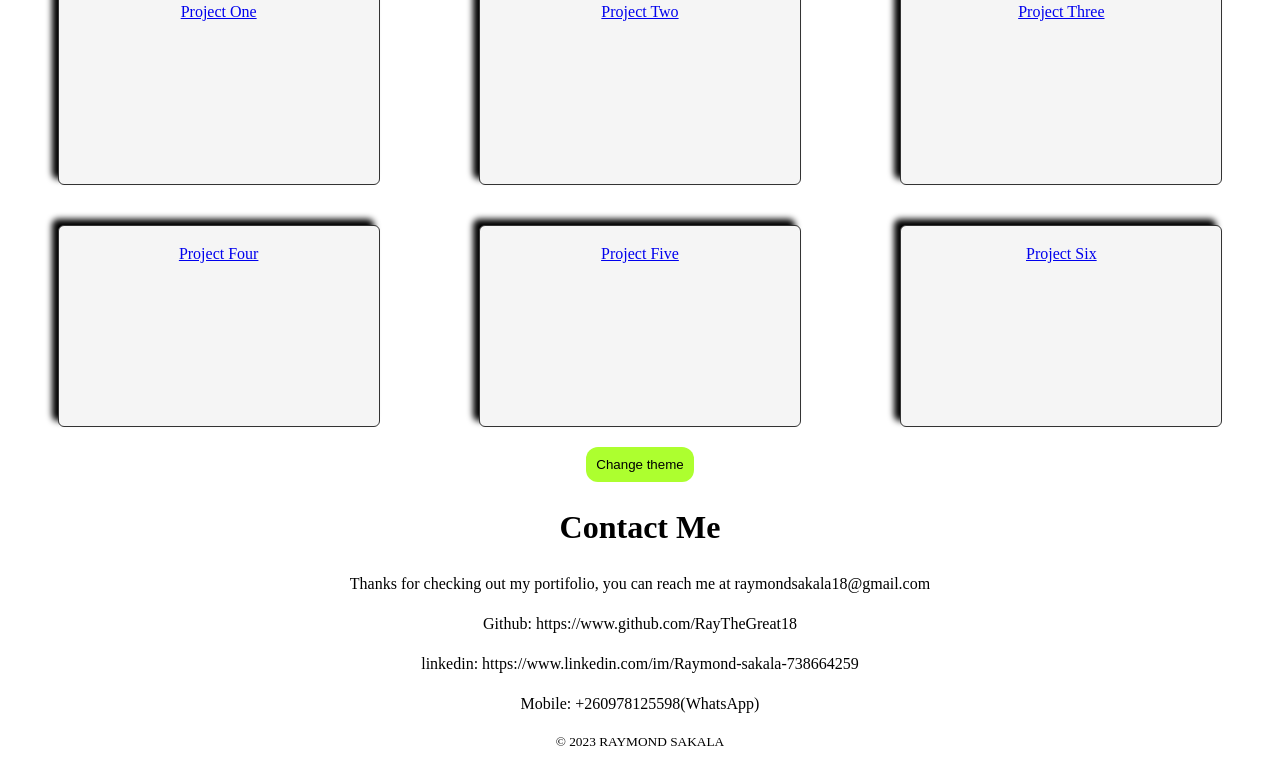
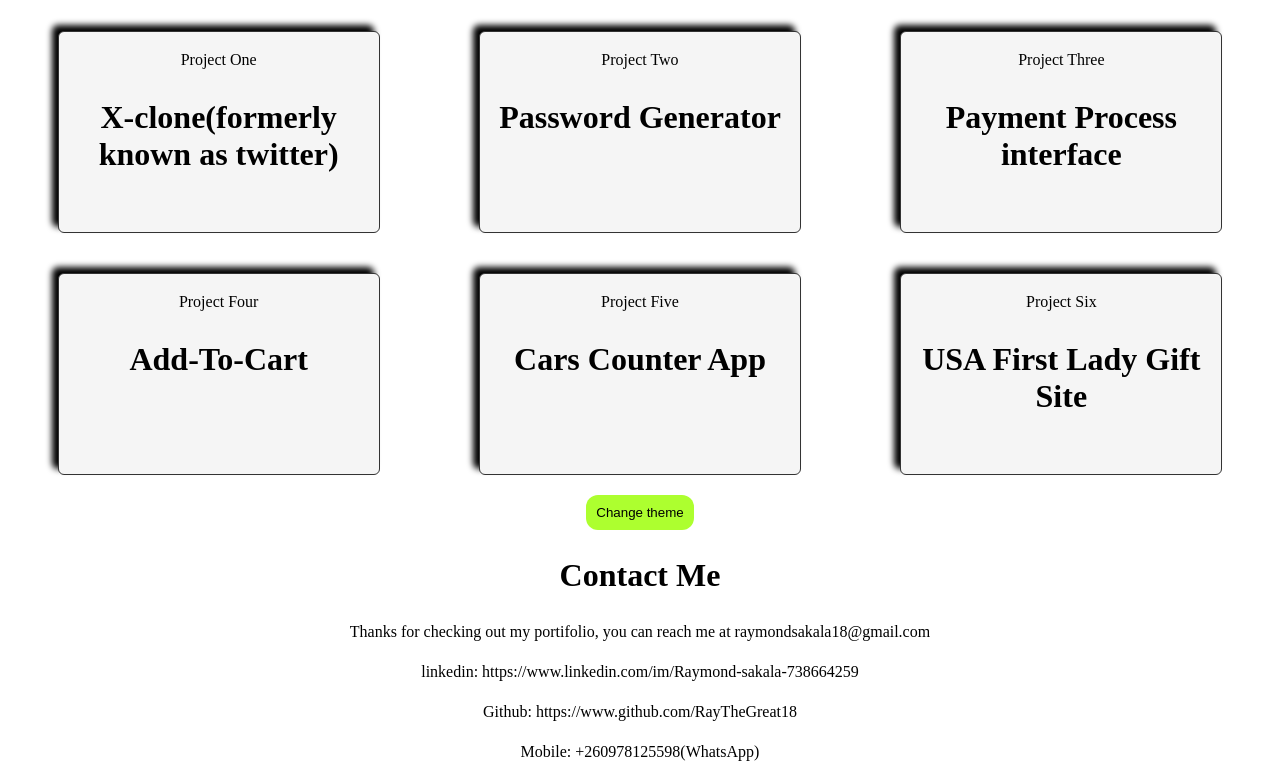
Before and after one commit to RayTheGreat18/Raymond-Sakala-portifolio-website, a plain HTML site: page index.html in a window 1280 px wide. Shown: the part 684-1461 px from the top of the page. Drawn offline with Linux system fonts and the light colour scheme.

Commit message:
Update on about me

```diff
--- a/index.html
+++ b/index.html
@@ -35,7 +35,10 @@
                 with two years of experience in HTML, CSS, and
                 JavaScript, currently expanding skills in React.
                 Seeking an entry-level remote web development position to
-                apply my knowledge and contribute to dynamic projects.
+                apply my knowledge and contribute to dynamic projects.Despite
+                facing hardships in my coding journey, I decided to forge ahead
+                keeping my vision on site because I have always wanted to be a
+                software developer.
             </p>
         </div>
     </section>
@@ -47,27 +50,45 @@
             <div class="project-card">
 
                 <a href="https://x-clone-formerly-twitter-raysakala.netlify.app/" target="_blank">
-                    <div class="card card-one"><p>Project One</p></div>
+                    <div class="card card-one">
+                        <p>Project One</p>
+                        <h2>X-clone(formerly known as twitter)</h2>
+                    </div>
                 </a>
 
                 <a href="https://password-generator-raysakala.netlify.app/" target="_blank">
-                    <div class="card card-two"><p>Project Two</p></div>
+                    <div class="card card-two">
+                        <p>Project Two</p>
+                        <h2>Password Generator</h2>
+                    </div>
                 </a>
 
                 <a href="https://paymen-process-site.netlify.app/" target="_blank">
-                    <div class="card card-three"><p>Project Three</p></div>
+                    <div class="card card-three">
+                        <p>Project Three</p>
+                        <h2>Payment Process interface</h2>
+                    </div>
                 </a>
 
                 <a href="https://add-to-cart-with-firebase-raysakala.netlify.app/" target="_blank">
-                    <div class="card card-four"><p>Project Four</p></div>
+                    <div class="card card-four">
+                        <p>Project Four</p>
+                        <h2>Add-To-Cart</h2>
+                    </div>
                 </a>
 
                 <a href="https://cars-counter-app-raysakala.netlify.app/" target="_blank">
-                    <div class="card card-five"><p>Project Five</p></div>
+                    <div class="card card-five">
+                        <p>Project Five</p>
+                        <h2>Cars Counter App</h2>
+                    </div>
                 </a>
 
                 <a href="https://us-firstlady-birthday-site-raysakl.netlify.app/" target="_blank">
-                    <div class="card card-six"><p>Project Six</p></div>
+                    <div class="card card-six">
+                        <p>Project Six</p>
+                        <h2>USA First Lady Gift Site</h2>
+                    </div>
                 </a>
 
             </div>
@@ -82,8 +103,8 @@
             <p>Thanks for checking out my portifolio, you can
                  reach me at raymondsakala18@gmail.com
             </p>
+            <p>linkedin: https://www.linkedin.com/im/Raymond-sakala-738664259</p>
             <p>Github: https://www.github.com/RayTheGreat18</p>
-            <p>linkedin: https://www.linkedin.com/im/Raymond-sakala-738664259</p>
             <p>Mobile: +260978125598(WhatsApp)</p>
         </div>
     </section>
--- a/styles.css
+++ b/styles.css
@@ -14,6 +14,11 @@ h1 {
 
 h1,h2 {
     font-size: 2em;
+}
+
+a {
+    text-decoration: none;
+    color: black;
 }
 
 .lists {
@@ -97,7 +102,7 @@ nav ul li {
     color: whitesmoke;
 }
 
-/* Media querriy */
+/* Media querries */
 
 @media screen and (max-width: 480px) {
     .project-card {
@@ -108,3 +113,14 @@ nav ul li {
         align-items: center;
     }
   }
+
+  @media screen and (max-width: 768px) {
+    .project-card {
+        display: grid;
+        grid-template-columns: 2fr;
+        grid-template-rows: 3fr;
+        justify-items: center;
+        align-items: center;
+        /* background: red; */
+    }
+  }
```
